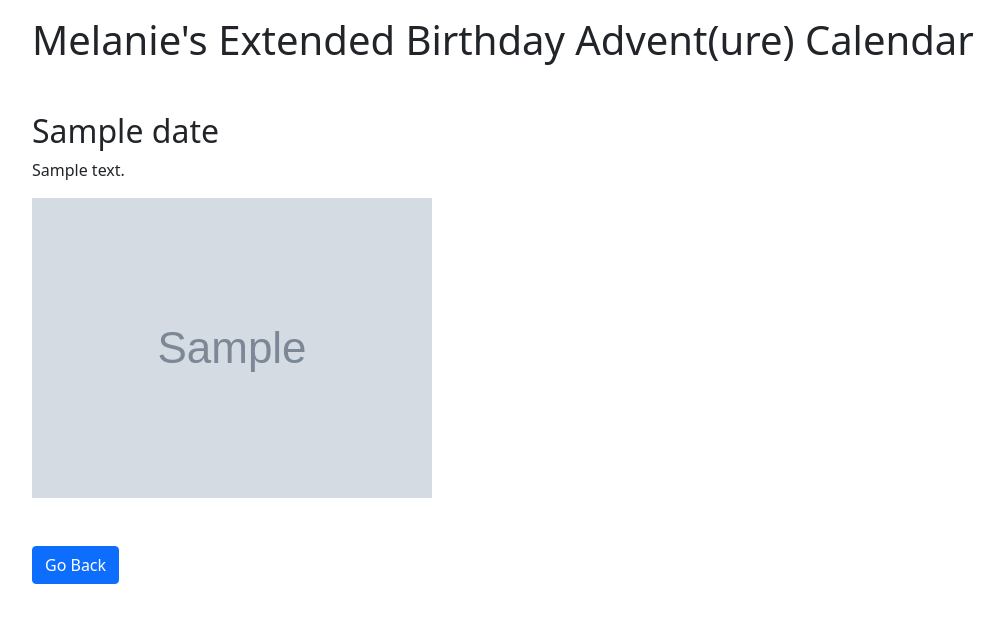
After one commit to saraabi/django_advent, a Django app: template advent/templates/advent/date_detail.html in a window 1280 px wide. The commit adds this page. Shown: the top 623 px of the page, without its empty margins (128-1133 px from the left). Run offline with Django 3.2, Linux system fonts and the light colour scheme; the template is opened without the code that fills it: values that come from a table or form of the project are taken from there, others are empty; tables that the repository leaves empty hold one stand-in row (values such as "Sample post"); grey boxes marked "Sample" are stand-in pictures.

Commit message:
add date detail

```diff
--- a/advent/models.py
+++ b/advent/models.py
@@ -10,4 +10,4 @@ class Date(models.Model):
     is_read = models.BooleanField(default=False)
 
     def __str__(self):
-        return self.date
+        return self.date.strftime("%Y/%m/%d")
--- /dev/null
+++ b/advent/templates/advent/date_detail.html
@@ -0,0 +1,12 @@
+{% extends 'base.html' %}
+
+{% block body %}
+<div class="mt-5">
+  <h2>{{ date.name }}</h2>
+  <p>{{ date.description|safe }}</p>
+  {% if date.image %}
+  <img src="{{ date.image.url }}">
+  {% endif %}
+</div>
+<a href="{% url 'date_list' %}"><button class="btn btn-primary mt-5">Go Back</button></a>
+{% endblock %}
--- a/advent/templates/advent/date_list.html
+++ b/advent/templates/advent/date_list.html
@@ -1,9 +1,8 @@
 {% extends 'base.html' %}
 
 {% block body %}
-<h1> Melanie's Extended Birthday Advent(ure) Calendar</h1>
-<div class="table-responsive">
-  <table class="table table-bordered mt-5">
+<div class="table-responsive mt-5">
+  <table class="table table-bordered">
     <thead>
       <tr>
         <th scope="col">Monday</th>
--- a/advent/templates/base.html
+++ b/advent/templates/base.html
@@ -13,6 +13,7 @@
     <header>
     </header>
     <main class="w-75 mx-auto pt-3">
+      <h1> Melanie's Extended Birthday Advent(ure) Calendar</h1>
       {% block body %}{% endblock %}
     </main>
     <footer>
--- a/advent/views.py
+++ b/advent/views.py
@@ -26,9 +26,10 @@ class DateList(ListView):
         return calendar
 
 
-class DateDetail(View):
+class DateDetail(DetailView):
+    model = Date
 
-    def get(self, request, **kwargs):
+    def get_object(self, queryset=None):
         day = self.kwargs['day']
         month = self.kwargs['month']
         date = Date.objects.get(date__day=day, date__month=month)
--- /dev/null
+++ b/runtime.txt
@@ -0,0 +1 @@
+python-3.10.0
```
Also changed, not shown: advent/admin.py (+7 -1 lines), 1 other file.
